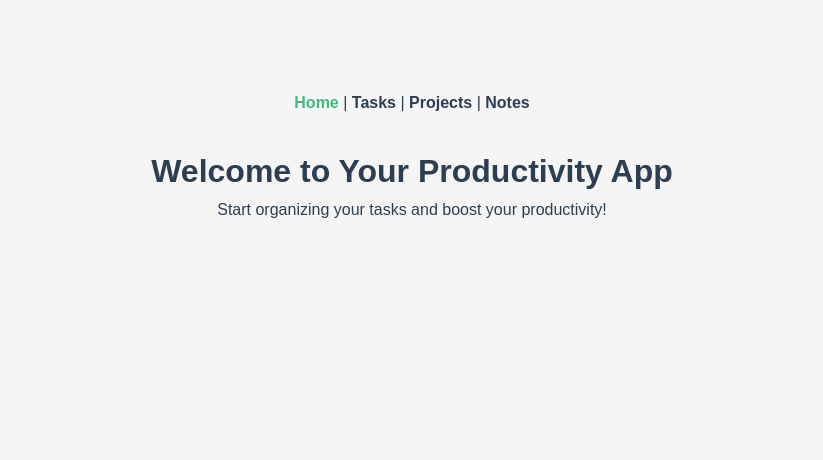
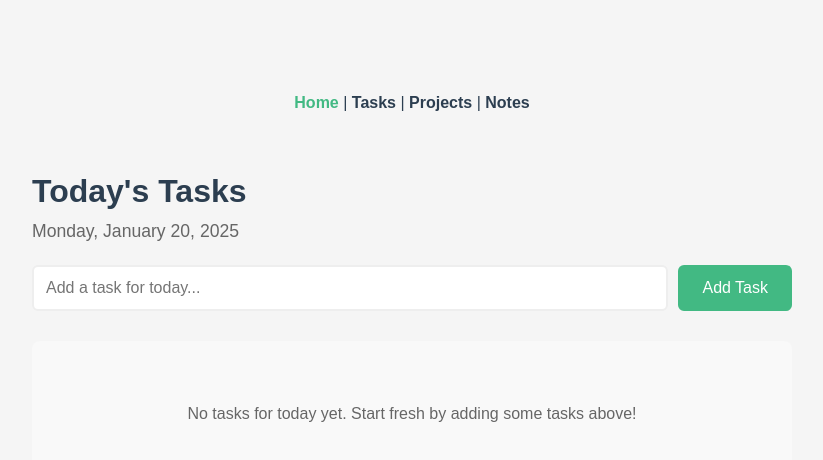
Before and after one commit to N1ckGriffin/ProductivityApp, a Vue app: page / in a window 1280 px wide. Shown: the top 460 px of the page, without its empty margins (228-1051 px from the left). Built offline with nearby package versions, Linux system fonts and the light colour scheme.

Commit message:
feat: changed Home.vue to a today's task list

```diff
--- a/src/views/Home.vue
+++ b/src/views/Home.vue
@@ -1,12 +1,228 @@
+<!-- Home.vue -->
 <template>
-    <div class="home">
-      <h1>Welcome to Your Productivity App</h1>
-      <p>Start organizing your tasks and boost your productivity!</p>
+  <div class="daily-tasks">
+    <h1>Today's Tasks</h1>
+    <div class="date-header">
+      {{ today }}
     </div>
-  </template>
 
-  <script>
-  export default {
-    name: 'Home'
+    <div class="task-input">
+      <input
+        v-model="newTask"
+        @keyup.enter="addTask"
+        placeholder="Add a task for today..."
+        class="task-input-field"
+      >
+      <button @click="addTask" class="add-button">Add Task</button>
+    </div>
+
+    <div class="tasks-container">
+      <div v-if="todaysTasks.length === 0" class="empty-state">
+        <p>No tasks for today yet. Start fresh by adding some tasks above!</p>
+      </div>
+
+      <div v-else class="tasks-summary">
+        <p>{{ completedTasks }} of {{ todaysTasks.length }} tasks completed</p>
+        <div class="progress-bar">
+          <div
+            class="progress"
+            :style="{ width: progressPercentage + '%' }"
+          ></div>
+        </div>
+      </div>
+
+      <ul class="task-list">
+        <li v-for="task in todaysTasks" :key="task.id" class="task-item">
+          <div class="task-content">
+            <input
+              type="checkbox"
+              v-model="task.completed"
+              class="task-checkbox"
+            >
+            <span :class="{ 'task-text': true, 'completed': task.completed }">
+              {{ task.text }}
+            </span>
+          </div>
+          <button
+            @click="deleteTask(task.id)"
+            class="delete-button"
+          >×</button>
+        </li>
+      </ul>
+    </div>
+  </div>
+</template>
+
+<script>
+export default {
+  name: 'Home',
+  data() {
+    return {
+      newTask: '',
+      todaysTasks: [],
+      today: new Date().toLocaleDateString('en-US', {
+        weekday: 'long',
+        year: 'numeric',
+        month: 'long',
+        day: 'numeric'
+      })
+    }
+  },
+  computed: {
+    completedTasks() {
+      return this.todaysTasks.filter(task => task.completed).length
+    },
+    progressPercentage() {
+      if (this.todaysTasks.length === 0) return 0
+      return (this.completedTasks / this.todaysTasks.length) * 100
+    }
+  },
+  methods: {
+    addTask() {
+      if (this.newTask.trim()) {
+        this.todaysTasks.push({
+          id: Date.now(),
+          text: this.newTask,
+          completed: false,
+          created: new Date()
+        })
+        this.newTask = ''
+      }
+    },
+    deleteTask(taskId) {
+      this.todaysTasks = this.todaysTasks.filter(task => task.id !== taskId)
+    }
   }
-  </script>
+}
+</script>
+
+<style scoped>
+.daily-tasks {
+  max-width: 800px;
+  margin: 0 auto;
+  padding: 20px;
+  text-align: left;
+}
+
+.date-header {
+  color: #666;
+  margin-bottom: 20px;
+  font-size: 1.1em;
+}
+
+.task-input {
+  display: flex;
+  gap: 10px;
+  margin-bottom: 30px;
+}
+
+.task-input-field {
+  flex: 1;
+  padding: 12px;
+  border: 2px solid #eee;
+  border-radius: 6px;
+  font-size: 1em;
+}
+
+.task-input-field:focus {
+  outline: none;
+  border-color: #42b983;
+}
+
+.add-button {
+  padding: 12px 24px;
+  background-color: #42b983;
+  color: white;
+  border: none;
+  border-radius: 6px;
+  cursor: pointer;
+  font-size: 1em;
+}
+
+.add-button:hover {
+  background-color: #3aa876;
+}
+
+.tasks-container {
+  background: #f9f9f9;
+  padding: 20px;
+  border-radius: 8px;
+}
+
+.empty-state {
+  text-align: center;
+  color: #666;
+  padding: 40px 0;
+}
+
+.tasks-summary {
+  margin-bottom: 20px;
+  color: #666;
+}
+
+.progress-bar {
+  height: 8px;
+  background-color: #eee;
+  border-radius: 4px;
+  overflow: hidden;
+  margin-top: 10px;
+}
+
+.progress {
+  height: 100%;
+  background-color: #42b983;
+  transition: width 0.3s ease;
+}
+
+.task-list {
+  list-style: none;
+  padding: 0;
+}
+
+.task-item {
+  display: flex;
+  align-items: center;
+  justify-content: space-between;
+  padding: 12px;
+  background: white;
+  border-radius: 6px;
+  margin-bottom: 8px;
+  box-shadow: 0 1px 3px rgba(0, 0, 0, 0.1);
+}
+
+.task-content {
+  display: flex;
+  align-items: center;
+  flex: 1;
+}
+
+.task-checkbox {
+  margin-right: 12px;
+  width: 18px;
+  height: 18px;
+  cursor: pointer;
+}
+
+.task-text {
+  font-size: 1.1em;
+}
+
+.task-text.completed {
+  text-decoration: line-through;
+  color: #999;
+}
+
+.delete-button {
+  background: none;
+  border: none;
+  color: #ff4444;
+  font-size: 20px;
+  cursor: pointer;
+  padding: 0 8px;
+  opacity: 0.6;
+}
+
+.delete-button:hover {
+  opacity: 1;
+}
+</style>
```
